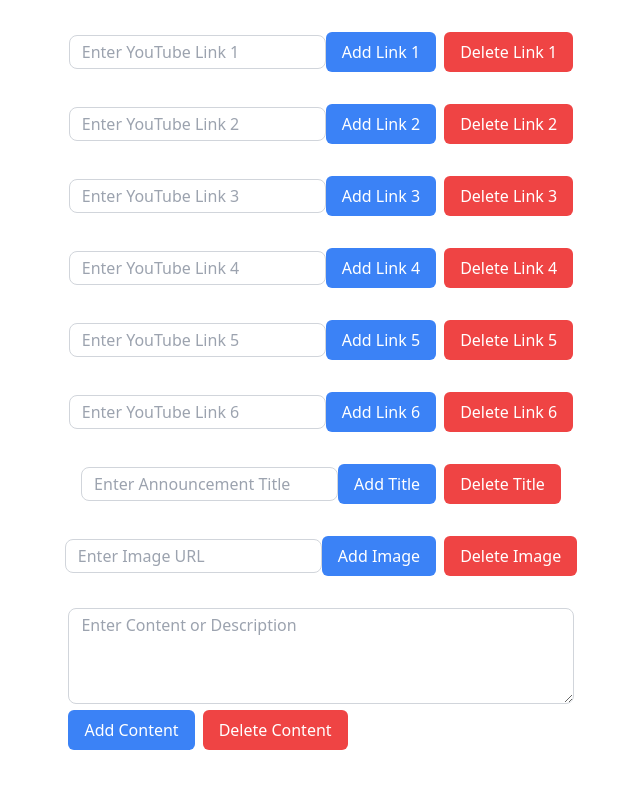
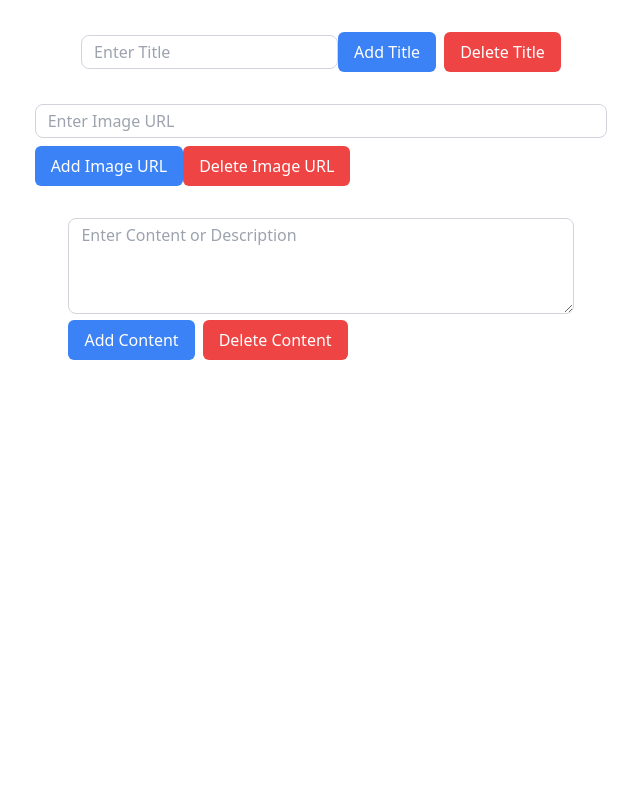
Before and after one commit to Sabruk/ikv-backend, a Next.js app: page /Announcements in a window 1280 px wide. Shown: the top 788 px of the page, without its empty margins (319-959 px from the left). Built offline with nearby package versions, Linux system fonts and the light colour scheme; a web font is replaced by a local one.

Commit message:
Announcement Backend Updated

```diff
--- a/package.json
+++ b/package.json
@@ -23,7 +23,8 @@
     "react": "^18",
     "react-dom": "^18",
     "react-icons": "^5.0.1",
-    "react-loader-spinner": "^6.1.6"
+    "react-loader-spinner": "^6.1.6",
+    "react-toastify": "^10.0.5"
   },
   "devDependencies": {
     "autoprefixer": "^10.0.1",
--- a/pages/Announcements/index.js
+++ b/pages/Announcements/index.js
@@ -1,9 +1,11 @@
 import React, { useState } from 'react';
-import { db } from '../../firebase'; // Removed storage since we are using image URLs
-import { collection, updateDoc, doc } from 'firebase/firestore';
-import getYouTubeID from 'get-youtube-id';
+import { db } from '../../firebase'; // Import the db from your firebase configuration
+import { doc, updateDoc } from 'firebase/firestore';
+import { toast, ToastContainer } from 'react-toastify'; // Import ToastContainer
+import 'react-toastify/dist/ReactToastify.css'; // Toastify CSS
 
 const Announcements = () => {
+  // Set the initial state for the form data
   const [data, setData] = useState({
     link1: '',
     link2: '',
@@ -20,39 +22,50 @@ const Announcements = () => {
   const updateFieldInFirebase = async (key, value) => {
     const docRef = doc(db, 'Announcements', 'announcements');
     await updateDoc(docRef, { [`announcementDetails.${key}`]: value });
+    toast.success(`${key} added successfully!`); // Show success toast when field is updated
   };
 
-  const deleteFieldInFirebase = async (key) => {
-    const docRef = doc(db, 'Announcements', 'announcements');
-    await updateDoc(docRef, { [`announcementDetails.${key}`]: '' });
-    setData((prevState) => ({ ...prevState, [key]: '' }));
-  };
-
+  // Handle form input changes and update state
   const handleInputChange = (e, key) => {
     const { value } = e.target;
     setData((prevState) => ({ ...prevState, [key]: value }));
   };
 
+  // Handle adding fields to Firestore
   const handleAddField = async (key) => {
     const value = data[key];
     if (value) {
-      if (key.startsWith('link')) {
-        updateFieldInFirebase(key, getYouTubeID(value));
-      } else {
-        updateFieldInFirebase(key, value);
-      }
+      await updateFieldInFirebase(key, value);
     }
   };
 
-  const handleDeleteField = (key) => {
-    deleteFieldInFirebase(key);
+  // Handle deleting fields from Firestore
+  const handleDeleteField = async (key) => {
+    const docRef = doc(db, 'Announcements', 'announcements');
+    await updateDoc(docRef, { [`announcementDetails.${key}`]: '' });
+    setData((prevState) => ({ ...prevState, [key]: '' }));
+    toast.error(`${key} deleted successfully!`); // Show delete toast
+  };
+
+  // Handle image URL input
+  const handleImageURLChange = (e) => {
+    const { value } = e.target;
+    setData((prevState) => ({ ...prevState, image: value }));
+  };
+
+  // Handle deleting the image URL from Firestore
+  const handleDeleteImageURL = async () => {
+    await handleDeleteField('image');
+    toast.success('Image URL deleted successfully!'); // Show success toast
   };
 
   return (
     <div className="max-w-4xl mx-auto py-8">
+      <ToastContainer /> {/* ToastContainer added here */}
+
       <div className="flex flex-col justify-center items-center gap-8">
-        {/* YouTube Links */}
-        {Object.entries(data).map(([key, value]) => {
+         {/* YouTube Links */}
+        {/* {Object.entries(data).map(([key, value]) => {
           if (key.startsWith('link')) {
             return (
               <div key={key}>
@@ -60,7 +73,7 @@ const Announcements = () => {
                   type="text"
                   value={value}
                   onChange={(e) => handleInputChange(e, key)}
-                  placeholder={`Enter YouTube Link ${key.slice(-1)}`}
+                  placeholder={Enter YouTube Link ${key.slice(-1)}}
                   className="border border-gray-300 px-3 py-1 rounded-lg focus:outline-none focus:ring focus:border-blue-300"
                 />
                 <button
@@ -79,15 +92,14 @@ const Announcements = () => {
             );
           }
           return null;
-        })}
-
+        })} */}
         {/* Title Input */}
         <div>
           <input
             type="text"
             value={data.title}
             onChange={(e) => handleInputChange(e, 'title')}
-            placeholder="Enter Announcement Title"
+            placeholder="Enter Title"
             className="border border-gray-300 px-3 py-1 rounded-lg focus:outline-none focus:ring focus:border-blue-300"
           />
           <button
@@ -109,23 +121,22 @@ const Announcements = () => {
           <input
             type="text"
             value={data.image}
-            onChange={(e) => handleInputChange(e, 'image')}
+            onChange={(e) => handleImageURLChange(e)}
             placeholder="Enter Image URL"
-            className="border border-gray-300 px-3 py-1 rounded-lg focus:outline-none focus:ring focus:border-blue-300"
+            className="border border-gray-300 px-3 py-1 rounded-lg focus:outline-none focus:ring focus:border-blue-300 w-full"
           />
           <button
             onClick={() => handleAddField('image')}
-            className="bg-blue-500 text-white px-4 py-2 rounded-md hover:bg-blue-600 focus:outline-none focus:ring focus:border-blue-300"
+            className="bg-blue-500 text-white px-4 py-2 rounded-md hover:bg-blue-600 focus:outline-none focus:ring focus:border-blue-300 mt-2"
           >
-            Add Image
+            Add Image URL
           </button>
           <button
-            onClick={() => handleDeleteField('image')}
-            className="bg-red-500 text-white px-4 py-2 rounded-md hover:bg-red-600 focus:outline-none focus:ring focus:border-red-300 ml-2"
+            onClick={handleDeleteImageURL}
+            className="bg-red-500 text-white px-4 py-2 rounded-md hover:bg-red-600 focus:outline-none focus:ring focus:border-red-300 mt-2"
           >
-            Delete Image
+            Delete Image URL
           </button>
-          {data.image && <img src={data.image} alt="Uploaded" className="mt-4 w-64" />}
         </div>
 
         {/* Content Input */}
```
Also changed, not shown: 1 other file (tests, documents, lock files or other folders).
